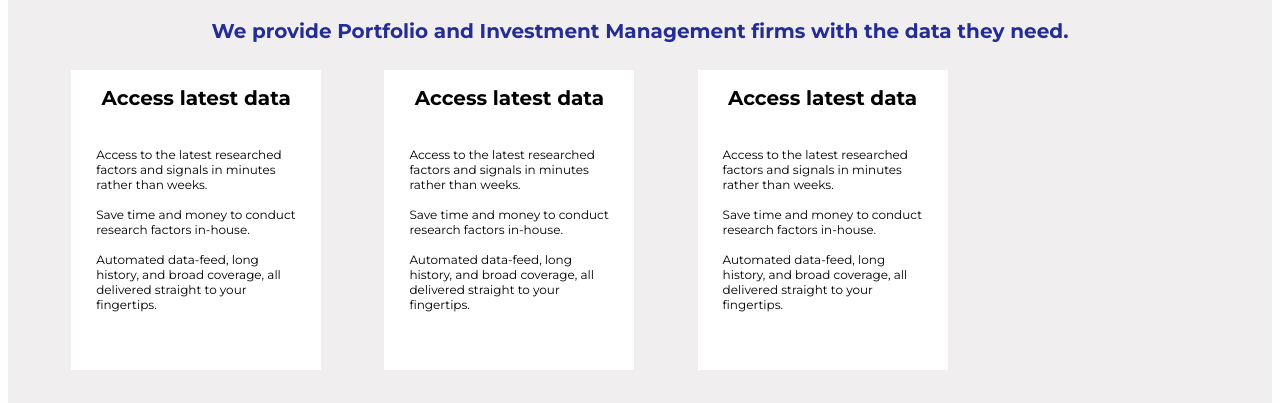
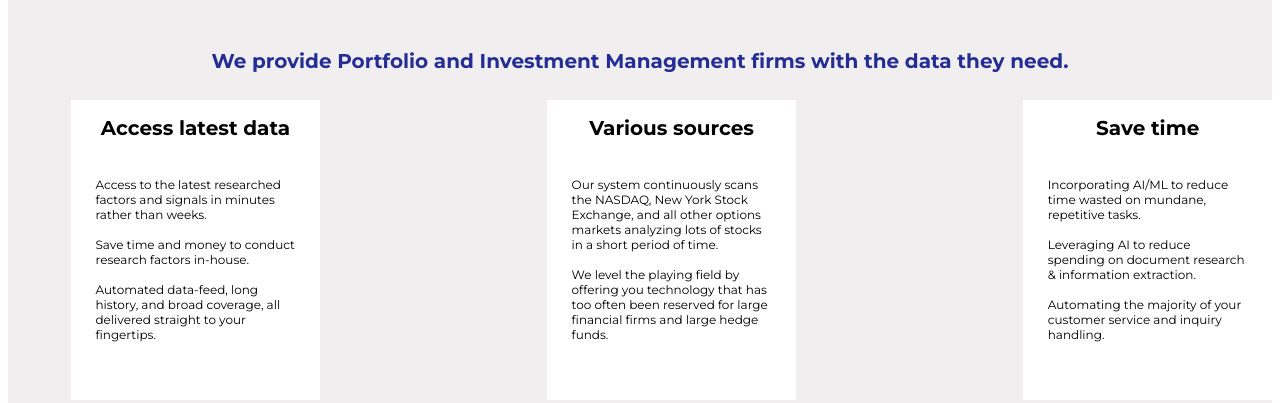
Before and after one commit to DarshSikka/TheParallaxEngine, a plain HTML site: page index.html in a window 1280 px wide. Shown: the part 588-991 px from the top of the page. Drawn offline with Linux system fonts and the light colour scheme.

Commit message:
Minor changes

```diff
--- a/index.html
+++ b/index.html
@@ -50,21 +50,21 @@
 
                     Automated data-feed, long history, and broad coverage, all delivered straight to your fingertips.</h5>
             </div>
-            <div class="quality">
-                <h2 class="quality-header">Access latest data</h2>
-                <h5 class="quality-des">Access to the latest researched factors and signals in minutes rather than weeks.<br><br>
+            <div class="quality quality-r">
+                <h2 class="quality-header">Various sources</h2>
+                <h5 class="quality-des">
+                    Our system continuously scans the NASDAQ, New York Stock Exchange,  and all other options markets analyzing lots of stocks in a short period of time. <br><br>
 
-                    Save time and money to conduct research factors in-house.<br><br>
-
-                    Automated data-feed, long history, and broad coverage, all delivered straight to your fingertips.</h5>
+We level the playing field by offering you technology that has too often been reserved for large financial firms and large hedge funds.
+                </h5>
             </div>
-            <div class="quality">
-                <h2 class="quality-header">Access latest data</h2>
-                <h5 class="quality-des">Access to the latest researched factors and signals in minutes rather than weeks.<br><br>
-
-                    Save time and money to conduct research factors in-house.<br><br>
-
-                    Automated data-feed, long history, and broad coverage, all delivered straight to your fingertips.</h5>
+            <div class="quality quality-r">
+                <h2 class="quality-header">Save time</h2>
+                <h5 class="quality-des">
+                    Incorporating AI/ML to reduce time wasted on mundane, repetitive tasks.<br><br>
+                    Leveraging AI to reduce spending on document research & information extraction.<br><br>
+                    Automating the majority of your customer service and inquiry handling.
+                </h5>
             </div>
         </div>
 
--- a/style/index.css
+++ b/style/index.css
@@ -85,8 +85,6 @@ h4[blue] {
 }
 div[lo] {
   background: var(--grey);
-  position: relative;
-  bottom: 30px;
   height: 1000px;
 }
 .lo-heading {
@@ -113,3 +111,6 @@ div[lo] {
   font-size: 12px;
   width: 200px;
 }
+.quality-r {
+  margin-left: 18% !important;
+}
```
